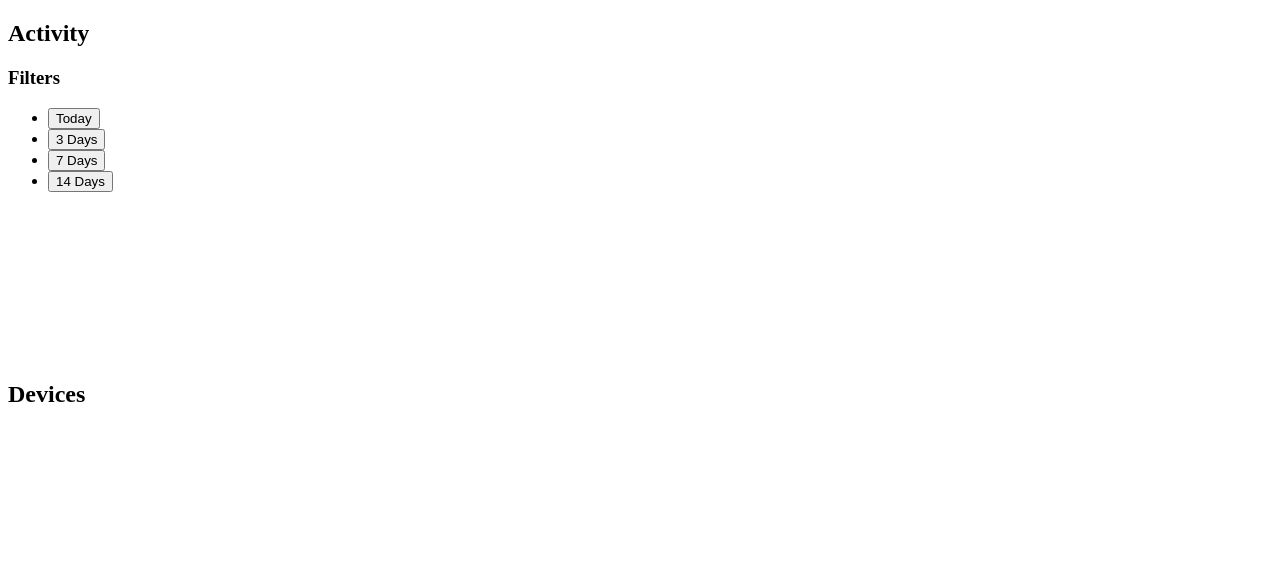
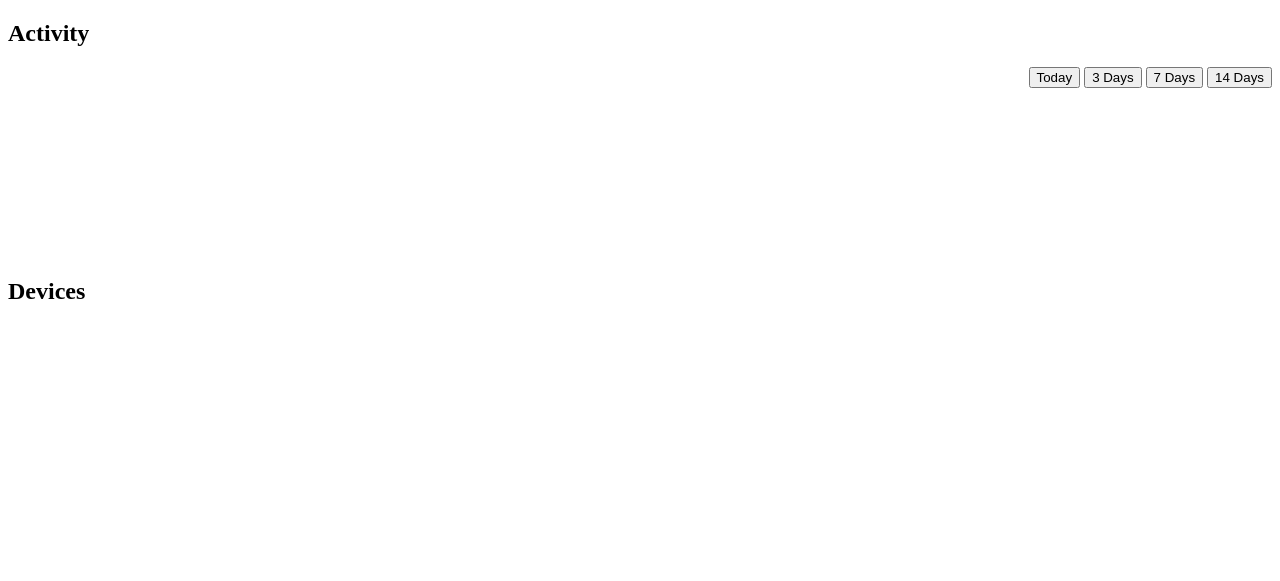
Before and after one commit to robertn702/messagebus, a website: page client/index.html in a window 1280 px wide. Drawn offline with nearby package versions, Linux system fonts and the light colour scheme.

Commit message:
fixed segment and date filtering

```diff
--- a/client/css/style.css
+++ b/client/css/style.css
@@ -1,3 +1,15 @@
+/*#date-filters {
+  display: inline;
+}
+*/
+
+#date-filters {
+  text-align: right;
+}
+
+#date-filters > li {
+  display: inline;
+}
 .active {
   font-weight: bold;
 }
@@ -5,3 +17,8 @@
 .segment-filter {
   cursor: pointer;
 }
+
+#segments, #devices {
+  width: 50%;
+  float: left;
+}
--- a/client/index.html
+++ b/client/index.html
@@ -28,23 +28,20 @@
   <script src="views/DevicesView.js"></script>
   <script src="views/SegementsView.js"></script>
   <script src="views/AppView.js"></script>
-  <div>
+  <div id="activity">
     <h2>Activity</h2>
-    <div>
-      <h3>Filters</h3>
-      <ul>
-        <li><button value="1"  class="date-filter">Today</button></li>
-        <li><button value="3"  class="date-filter">3 Days</button></li>
-        <li><button value="7"  class="date-filter">7 Days</button></li>
-        <li><button value="14"  class="date-filter">14 Days</button></li>
-      </ul>
-    </div>
+    <ul id="date-filters">
+      <li><button value="1"  class="date-filter">Today</button></li>
+      <li><button value="3"  class="date-filter">3 Days</button></li>
+      <li><button value="7"  class="date-filter">7 Days</button></li>
+      <li><button value="14"  class="date-filter">14 Days</button></li>
+    </ul>
     <svg id="activity-chart"></svg>
   </div>
-  <div>
+  <div id="segments">
 
   </div>
-  <div>
+  <div id="devices">
     <h2>Devices</h2>
     <svg id="devices-chart"></svg>
   </div>
@@ -55,7 +52,7 @@
     var appView = new AppView({model: appModel});
 
       // put the view onto the screen
-      $('body').append(appView.render());
+      $('#segments').append(appView.render());
     });
   </script>
 </body>
--- a/client/models/AppModel.js
+++ b/client/models/AppModel.js
@@ -11,8 +11,8 @@ var AppModel = Backbone.Model.extend({
     this.set('segmentFilter', 'all');
 
     $('.date-filter').click(_.bind(function(button) {
-      console.log('clicked date filter');
       var dateRange = parseInt($(button.target).attr('value'));
+      this.set('segmentFilter', 'all');
       this.set('dateFilter', dateRange);
       this.filterData(this.get('allData'));
       this.set('segmentData', _.countBy(this.get('filteredData'), 'Gender'));
--- a/client/views/SegementsView.js
+++ b/client/views/SegementsView.js
@@ -19,7 +19,9 @@ var SegmentsView = Backbone.View.extend({
   },
   formatData: function(data) {
     this.segments = data;
-    this.segments.all = data.male + data.female;
+    if (!data.male) { this.segments.male = 0 };
+    if (!data.female) { this.segments.female = 0 };
+    this.segments.all = this.segments.male + this.segments.female;
     // console.log('this.counts ', this.counts);
   },
   updateData: function(data) {
```
Also changed, not shown: client/templates/SegmentsTemplate.html (deleted, +0 -1 lines), client/views/ActivityView.js (+4 -6 lines).
